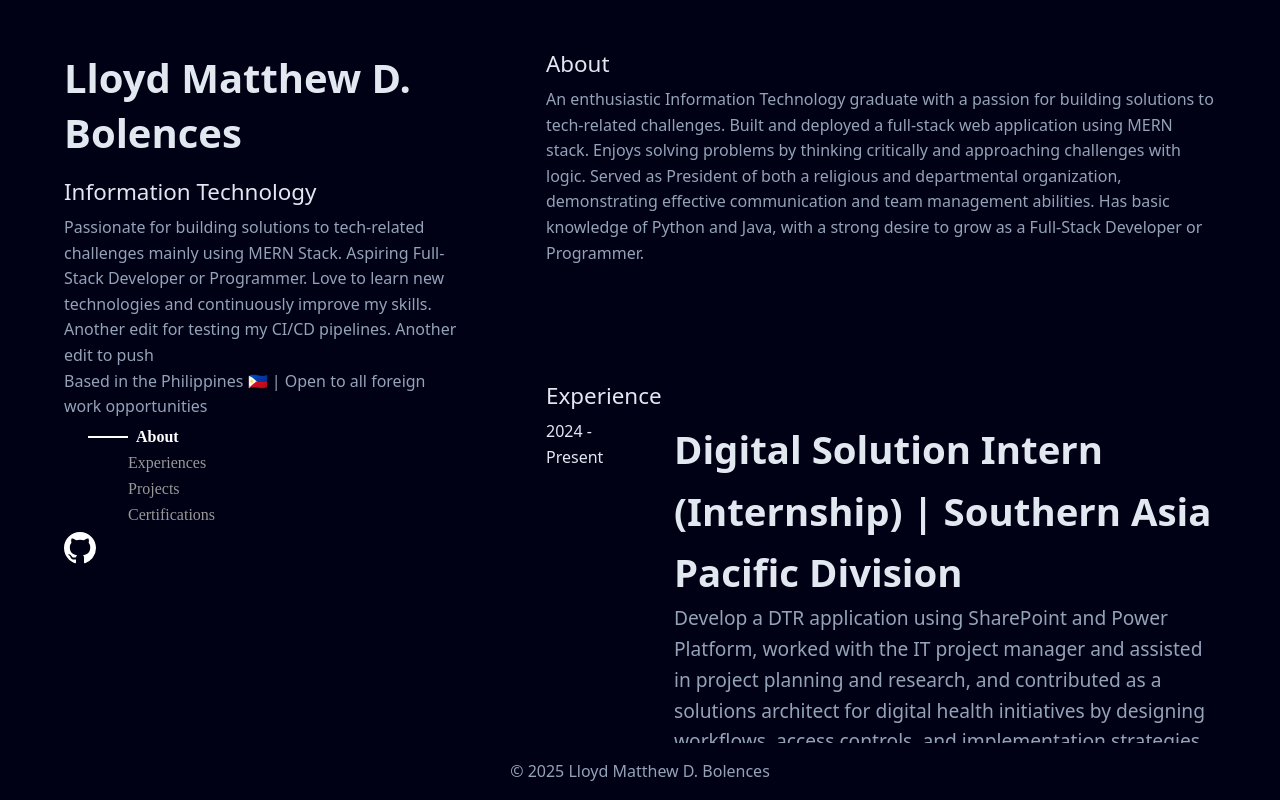
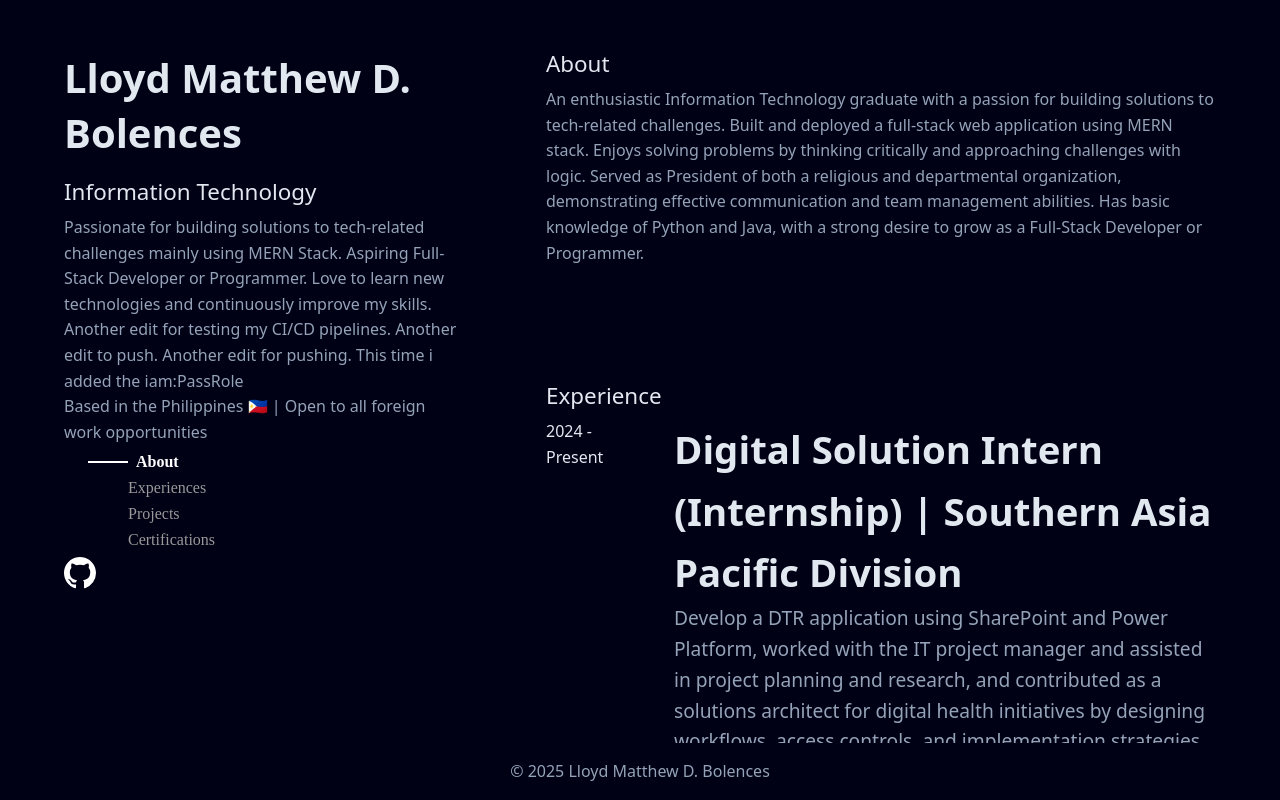
Before and after one commit to LloydBolences29/Web-Portfolio-test, a React (Vite) app in the folder portfolio/: page / in a window 1280 px wide. Shown: the top 800 px of the page. Built offline with nearby package versions, Linux system fonts and the light colour scheme.

Commit message:
added the iam:passrole in the policy

```diff
--- a/portfolio/src/pages/Home.jsx
+++ b/portfolio/src/pages/Home.jsx
@@ -24,7 +24,8 @@ const Home = () => {
                 Passionate for building solutions to tech-related challenges
                 mainly using MERN Stack. Aspiring Full-Stack Developer or
                 Programmer. Love to learn new technologies and continuously
-                improve my skills. Another edit for testing my CI/CD pipelines. Another edit to push
+                improve my skills. Another edit for testing my CI/CD pipelines. Another edit to push.
+                Another edit for pushing. This time i added the iam:PassRole
               </p>
               <p className="lead">
                 Based in the Philippines 🇵🇭 | Open to all foreign work opportunities
```
